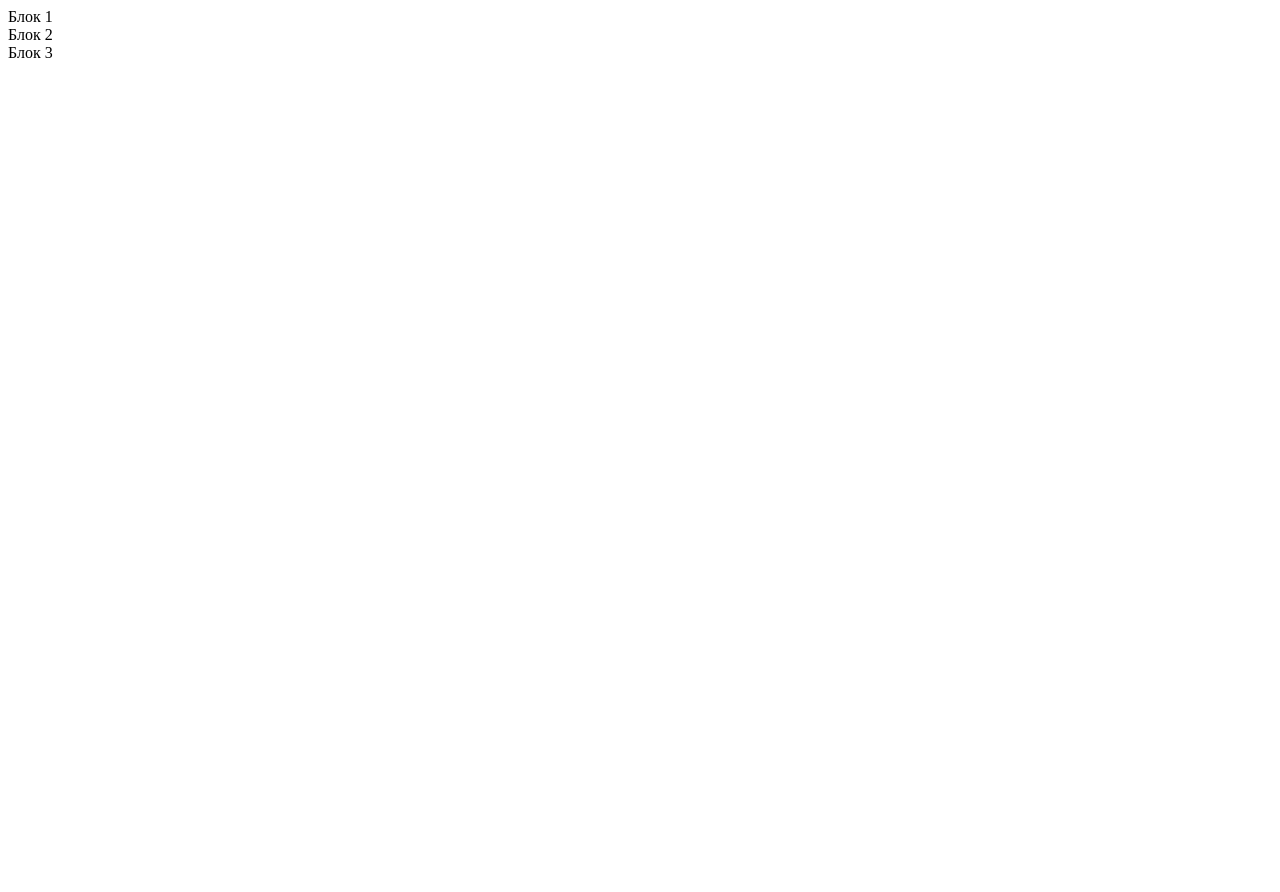
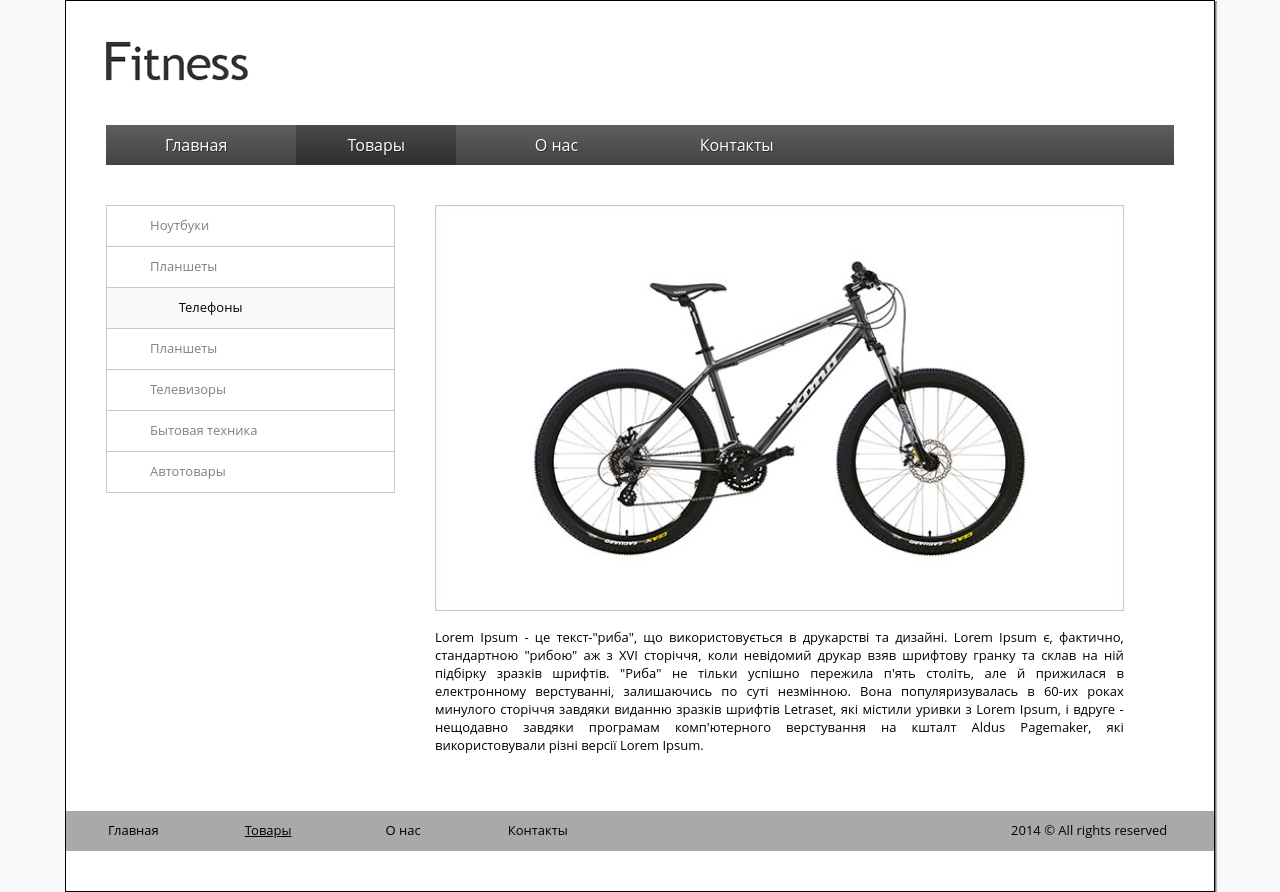
Before and after one commit to IllyaVasilevsky/goforit, a plain HTML site: page tech_skills_3/index.html in a window 1280 px wide. Before the commit the page ends 800 px from the top, so only its background shows below. Drawn offline with Linux system fonts and the light colour scheme; files that its build step writes are made by us from their sources.

Commit message:
finished3hw startde4

```diff
--- a/tech_skills_3/css/style.css
+++ b/tech_skills_3/css/style.css
@@ -0,0 +1,133 @@
+html{
+    background-color: #f9f9f9;
+    height: 100%;
+    padding: 0;
+    }
+p div{
+    font-family: "open Sans";
+}
+body{
+    margin: 0px 65px;
+    border: none 1px;
+    border-color: black;
+    border-style: solid;
+    background-color: white;
+    box-shadow: 2px 0.866px 1px rgba(0, 0, 0, 0.5);
+    }
+
+HEADER{
+    border: none;
+    margin: 40px;
+      }
+
+.head_menu{
+    height: 40px;
+    margin: 40px 0;
+    background-image: -moz-linear-gradient( 90deg, rgb(68,67,67) 0%, rgb(94,94,94) 100%);
+    background-image: -webkit-linear-gradient( 90deg, rgb(68,67,67) 0%, rgb(94,94,94) 100%);
+    background-image: -ms-linear-gradient( 90deg, rgb(68,67,67) 0%, rgb(94,94,94) 100%);
+
+     }
+
+.headmenutext{
+  display: block;
+  position: relative;
+  float: left;
+  margin: auto 10px;
+  height: 100%;
+  width: 15%;
+  color: rgb(255, 255, 255);
+  line-height: 2.5;
+  font-family: "open Sans";
+  text-shadow: 0.5px 0.866px 1px rgba(0, 0, 0, 0.5);
+  text-align: center;
+              }
+
+header #selected_header_menu{
+    background-image: -moz-linear-gradient( 90deg, rgb(46,46,46) 0%, rgb(74,74,74) 100%);
+    background-image: -webkit-linear-gradient( 90deg, rgb(46,46,46) 0%, rgb(74,74,74) 100%);
+    background-image: -ms-linear-gradient( 90deg, rgb(46,46,46) 0%, rgb(74,74,74) 100%);
+                            }
+.container{
+    display: inline-block;
+    padding: 0;
+         }
+.right_menu{
+    display: inline-block;
+    margin: 0 40px;
+    position: relative;
+    width: 25%;
+    border-width: 1px 1px 0px 1px;
+    border-style: solid;
+    border-color: #c8c8c8;
+    float: left;
+}
+
+.column{
+    height: 40px;
+    line-height: 3;
+    border-bottom-style: solid;
+    border-bottom-color: #c8c8c8;
+    border-bottom-width: 1px;
+    padding-left: 15%;
+    color: GREY;
+    font-family: "open Sans";
+    font-size: 13PX;
+    }
+
+#selected_menu{
+    padding-left: 25%;
+    background-color: #f9f9f9;
+    height: 40px;
+    color: black;
+}
+
+#selected_menu > p{
+   color: black;
+    margin: 0;
+}
+
+.content{
+
+    display: inline-block;
+    position: relative;
+    width: 60%;
+    float: left;
+    margin: 0 40px 0 0;
+
+    }
+.content > img{
+    width: 100%;
+}
+.content > p{
+    display: block;
+    font-size: 13px;
+    font-family: "open Sans";
+    text-align: justify;
+}
+
+.foot_menu{
+    background-color: darkgrey;
+    height: 40px;
+    margin: 40px 0;
+}
+.footmenutext{
+  display: block;
+  position: relative;
+  float: left;
+  margin: auto 10px;
+  height: 100%;
+  width: 10%;
+  color: black;
+  line-height: 3;
+  font-size: 13px;
+  font-family: "open Sans";
+  text-align: center;
+}
+.copy{
+    width: 20%;
+    float: right;
+}
+#foot_selected{
+    text-decoration: underline;
+}
--- a/tech_skills_3/index.html
+++ b/tech_skills_3/index.html
@@ -3,17 +3,55 @@
     <head>
         <meta charset="utf-8">
         <title>Fitness</title>
-        <link rel="stylesheet" href="style.css">
+        <link rel="stylesheet" href="css/reset.css">
+        <link rel="stylesheet" href="css/style.css">
     </head>
     <body>
-        <div class="column column-1">
-            Блок 1
+
+      <HEADER>
+            <img src="img/logo_cropped.png">
+            <div class="head_menu">
+                <p class=headmenutext>Главная</p>
+                <p class=headmenutext id="selected_header_menu">Товары</p>
+                <p class=headmenutext>О нас</p>
+                <p class=headmenutext>Контакты</p>
+            </div>
+      </HEADER>
+<div class="container">
+    <div class=right_menu>
+        <div class=column>
+            Ноутбуки
         </div>
-        <div class="column column-2">
-            Блок 2
+        <div class=column>
+            Планшеты
         </div>
-        <div class="column column-3">
-            Блок 3
+        <div class=column id=selected_menu>
+            <p>Телефоны</p>
         </div>
-    </body>
+        <div class=column>
+            Планшеты
+        </div>
+        <div class=column>
+            Телевизоры
+        </div>
+        <div class=column>
+            Бытовая техника
+        </div>
+        <div class=column>
+            Автотовары
+        </div>
+    </div>
+            <div class=content>
+            <img src="img/main_image.jpg">
+                <p> Lorem Ipsum - це текст-"риба", що використовується в друкарстві та дизайні. Lorem Ipsum є, фактично, стандартною "рибою" аж з XVI сторіччя, коли невідомий друкар взяв шрифтову гранку та склав на ній підбірку зразків шрифтів. "Риба" не тільки успішно пережила п'ять століть, але й прижилася в електронному верстуванні, залишаючись по суті незмінною. Вона популяризувалась в 60-их роках минулого сторіччя завдяки виданню зразків шрифтів Letraset, які містили уривки з Lorem Ipsum, і вдруге - нещодавно завдяки програмам комп'ютерного верстування на кшталт Aldus Pagemaker, які використовували різні версії Lorem Ipsum.</p>
+            </div>
+</div>
+            <div class="foot_menu">
+                <p class=footmenutext>Главная</p>
+                <p class=footmenutext id=foot_selected>Товары</p>
+                <p class=footmenutext>О нас</p>
+                <p class=footmenutext>Контакты</p>
+                <p class="footmenutext copy">2014 &copy; All rights reserved</p>
+            </div>
+          </body>
 </html>
```
Also changed, not shown: tech_skills_4/index.html (added, +19 -0 lines), tech_skills_4/img/flags/india.png (added), tech_skills_4/img/logo.png (added).
